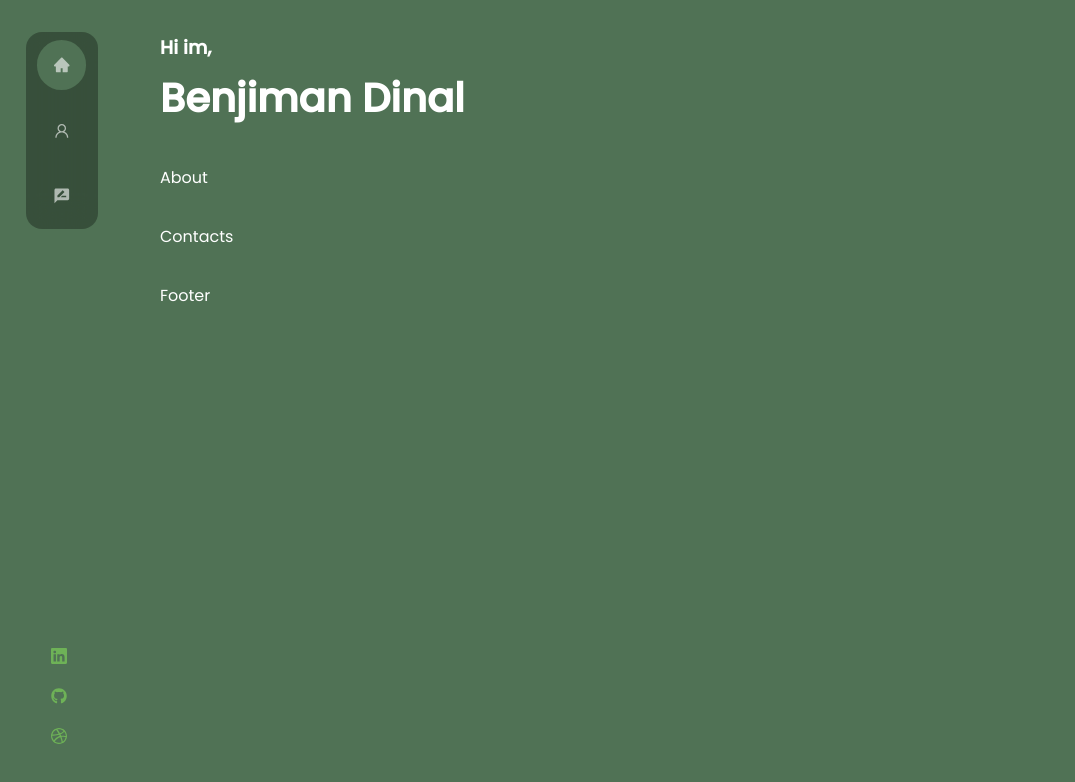
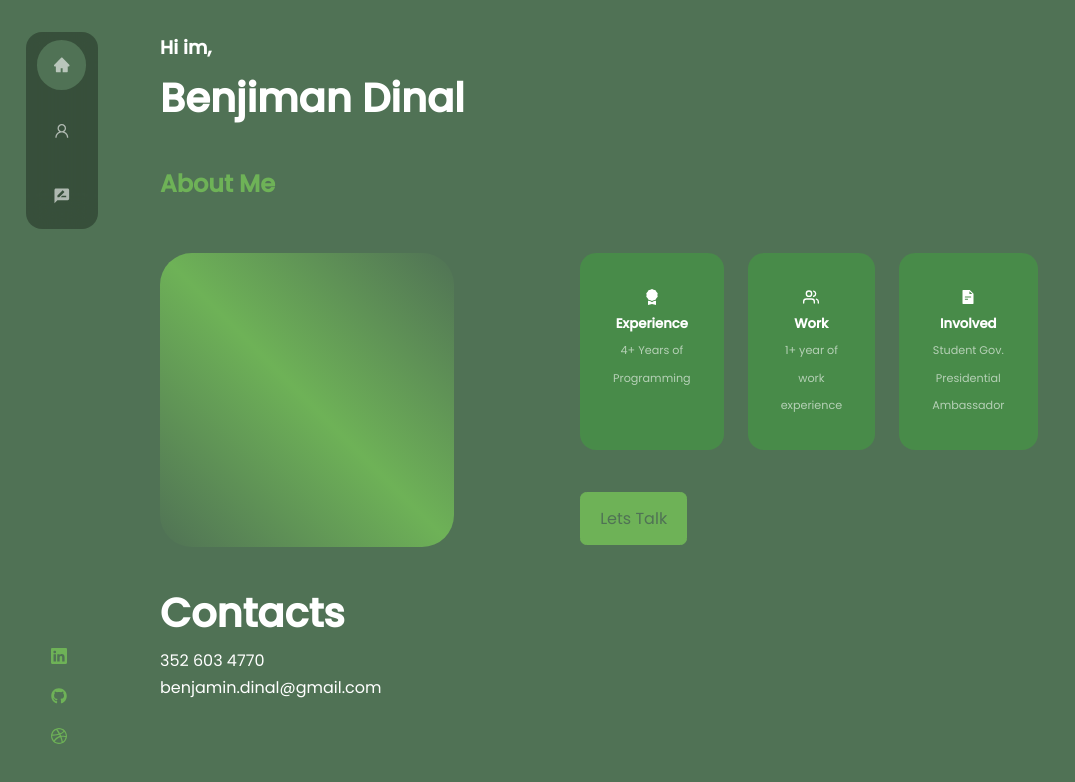
Before and after one commit to Aznviben/portfolio_website, a React (Create React App) app: page / in a window 1280 px wide. Shown: the top 782 px of the page, without its empty margins (0-1075 px from the left). Built offline with nearby package versions, Linux system fonts and the light colour scheme.

Commit message:
about changes

```diff
--- a/public/index.html
+++ b/public/index.html
@@ -1,43 +1,13 @@
 <!DOCTYPE html>
 <html lang="en">
-  <head>
-    <meta charset="utf-8" />
-    <link rel="icon" href="%PUBLIC_URL%/favicon.ico" />
-    <meta name="viewport" content="width=device-width, initial-scale=1" />
-    <meta name="theme-color" content="#000000" />
-    <meta
-      name="description"
-      content="Web site created using create-react-app"
-    />
-    <link rel="apple-touch-icon" href="%PUBLIC_URL%/logo192.png" />
-    <!--
-      manifest.json provides metadata used when your web app is installed on a
-      user's mobile device or desktop. See https://developers.google.com/web/fundamentals/web-app-manifest/
-    -->
-    <link rel="manifest" href="%PUBLIC_URL%/manifest.json" />
-    <!--
-      Notice the use of %PUBLIC_URL% in the tags above.
-      It will be replaced with the URL of the `public` folder during the build.
-      Only files inside the `public` folder can be referenced from the HTML.
+<head>
+    <meta charset="UTF-8">
+    <meta http-equiv="X-UA-Compatible" content="IE=edge">
+    <meta name="viewport" content="width=device-width, initial-scale=1.0">
+    <title>Benjamin Dinal</title>
+</head>
+<body>
+    <div id="root"></div>
 
-      Unlike "/favicon.ico" or "favicon.ico", "%PUBLIC_URL%/favicon.ico" will
-      work correctly both with client-side routing and a non-root public URL.
-      Learn how to configure a non-root public URL by running `npm run build`.
-    -->
-    <title>React App</title>
-  </head>
-  <body>
-    <noscript>You need to enable JavaScript to run this app.</noscript>
-    <div id="root"></div>
-    <!--
-      This HTML file is a template.
-      If you open it directly in the browser, you will see an empty page.
-
-      You can add webfonts, meta tags, or analytics to this file.
-      The build step will place the bundled scripts into the <body> tag.
-
-      To begin the development, run `npm start` or `yarn start`.
-      To create a production bundle, use `npm run build` or `yarn build`.
-    -->
-  </body>
+</body>
 </html>
--- a/src/components/Footer/Footer.jsx
+++ b/src/components/Footer/Footer.jsx
@@ -3,7 +3,6 @@ import React from 'react'
 const Footer = () => {
   return (
     <section id="Footer">
-      Footer
     </section>
   )
 }
--- a/src/pages/About/About.jsx
+++ b/src/pages/About/About.jsx
@@ -1,12 +1,44 @@
 import React from 'react'
 import './About.scss'
+import {BsFillAwardFill} from 'react-icons/bs'
+import {FiUsers} from 'react-icons/fi'
+import {AiFillFileText} from 'react-icons/ai'
 const About = () => {
   return (
     <section id = "about">
-      <div className= "container about-container">
+          <h2>About Me</h2>
 
-      </div>
-        About
+          <div className="container about__container">
+            <div className="about__me">
+              <div className="about__me-image">
+              </div>
+            </div>
+
+            <div className="about__content">
+            <div className="about__cards">
+              <article className="about__card">
+              <BsFillAwardFill className='about__icon'/>
+              <h5> Experience </h5>
+              <small>4+ Years of Programming</small>
+              </article>
+              <article className="about__card">
+              <FiUsers className='about__icon'/>
+              <h5> Work </h5>
+              <small>1+ year of work experience</small>
+              </article>
+              <article className="about__card">
+              <AiFillFileText className='about__icon'/>
+              <h5>Involved</h5>
+              <small>Student Gov. Presidential Ambassador</small>
+              </article>
+            </div>
+            <p>
+
+            </p>
+            <a href='#contact' className='btn btn-primary'>Lets Talk</a>
+
+            </div>
+          </div>
     </section>
 
   )
--- a/src/pages/About/About.scss
+++ b/src/pages/About/About.scss
@@ -1,3 +1,110 @@
-.about-container{
-    background: var(--color-primary);
+h5{
+    text-align: center;
 }
+.about__container{
+    display:grid;
+    grid-template-columns: 35% 50%;
+    gap: 15%;
+
+
+}
+.about__me{
+    width:100%;
+    aspect-ratio:1/1;
+    border-radius: 2rem;
+    background: linear-gradient(
+        45deg,
+        transparent,
+        var(--color-primary),
+        transparent
+    );
+    display: grid;
+    place-items:center;
+
+}
+
+.about__me-image{
+
+    border-radius:2rem ;
+    overflow: hidden;
+    transform: rotate(10deg);
+    transition: var(--transition);
+
+
+}
+
+.about__me-image:hover{
+    transform:rotate(0);
+}
+
+.about__cards{
+    display:grid;
+    grid-template-columns: repeat(3,1fr);
+    gap:1.5rem;
+}
+
+.about__card{
+    background:var(--color-bg-variant);
+    border: 1px solid transparent;
+    border-radius: 1rem;
+    padding:2rem;
+    text-align: center;
+}
+
+.about__card:hover{
+    background:transparent;
+    border-color: var(--color-primary-variant);
+    cursor:default;
+}
+
+.about_icon{
+    color:var(--color--primary);
+    font-size: 1.4rem;
+    margin-bottom: 1rem;
+}
+.about__card h5{
+    font-size:0.95;
+
+}
+
+.about__card small{
+    font-size:0.7rem;
+    color: var(--color-light);
+}
+
+.about__content p{
+    margin:2rem 0 2.6rem;
+    color: var(--color-light);
+}
+
+@media screen and (max-width: 1024px){
+    .about__container{
+        grid-template-columns: 1fr;
+    }
+    .about__me{
+        width:50%;
+        margin: 2rem auto 4rem;
+    }
+
+    .about__me{
+        margin: 1rem 0 1.5rem;
+    }
+}
+
+@media screen and (max-width:600px){
+
+    .about__me{
+        width:65%;
+        margin:0 auto 3rem;
+    }
+    .about__cards{
+    grid-template-columns: 1fr 1fr ;
+    gap: 1rem;
+    }
+    .about__content{
+        text-align: center;
+    }
+    .about__content p{
+        margin:1.5rem 0;
+    }
+}
--- a/src/pages/Contacts/Contacts.jsx
+++ b/src/pages/Contacts/Contacts.jsx
@@ -1,9 +1,22 @@
 import React from 'react'
-
+function sendEmail()
+{
+    window.location = "mailto:benjamin.dinal@gmail.com";
+}
 const Contacts = () => {
   return (
     <section id="contact">
-        Contacts
+        <h1>Contacts</h1>
+    <div className = "number">
+    352 603 4770
+
+    </div>
+    <div className = "email" onclick="sendEmail();">
+    <p onclick="sendEmail();">benjamin.dinal@gmail.com </p>
+    </div>
+
+
+
     </section>
   )
 }
```
Also changed, not shown: 1 other file (tests, documents, lock files or other folders).
